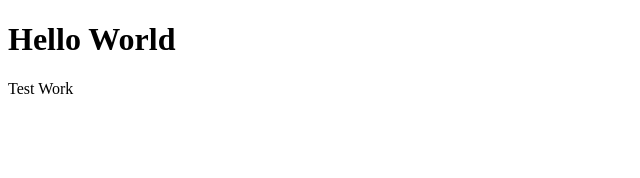
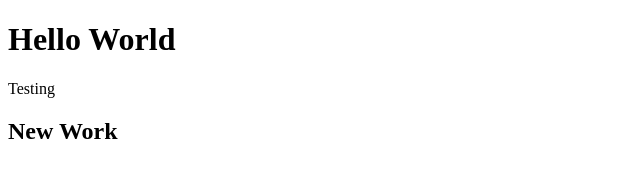
Before and after one commit to tincyabhinesh/Project1, a plain HTML site: page index.html in a window 1280 px wide. Shown: the whole page, without its empty margins (0-640 px from the left). Drawn offline with Linux system fonts and the light colour scheme.

Commit message:
Added H2

```diff
--- a/index.html
+++ b/index.html
@@ -7,6 +7,8 @@
 </head>
 <body>
     <h1>Hello World</h1>
-    <para>Test Work </para>
+    <p>Testing</p>
+    <h2>New Work</h2>
+
 </body>
 </html>
```
Also changed, not shown: 2 other files.
